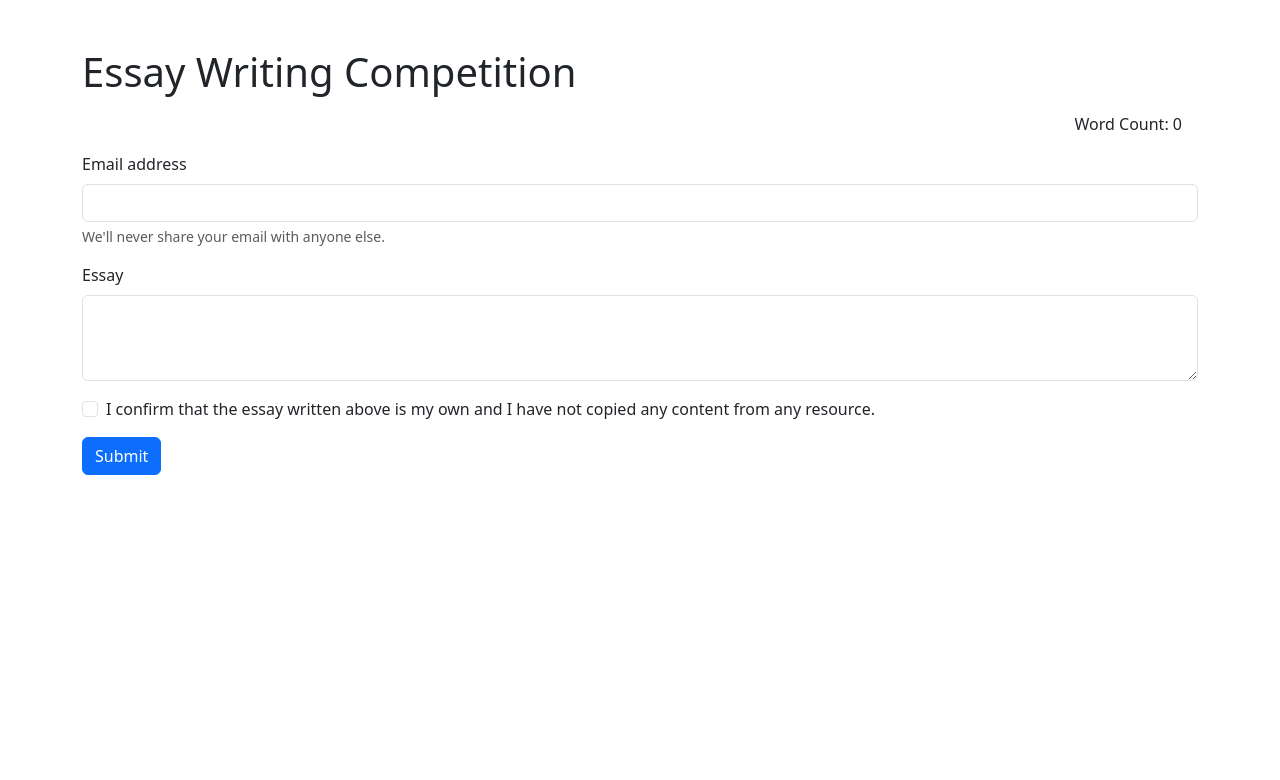
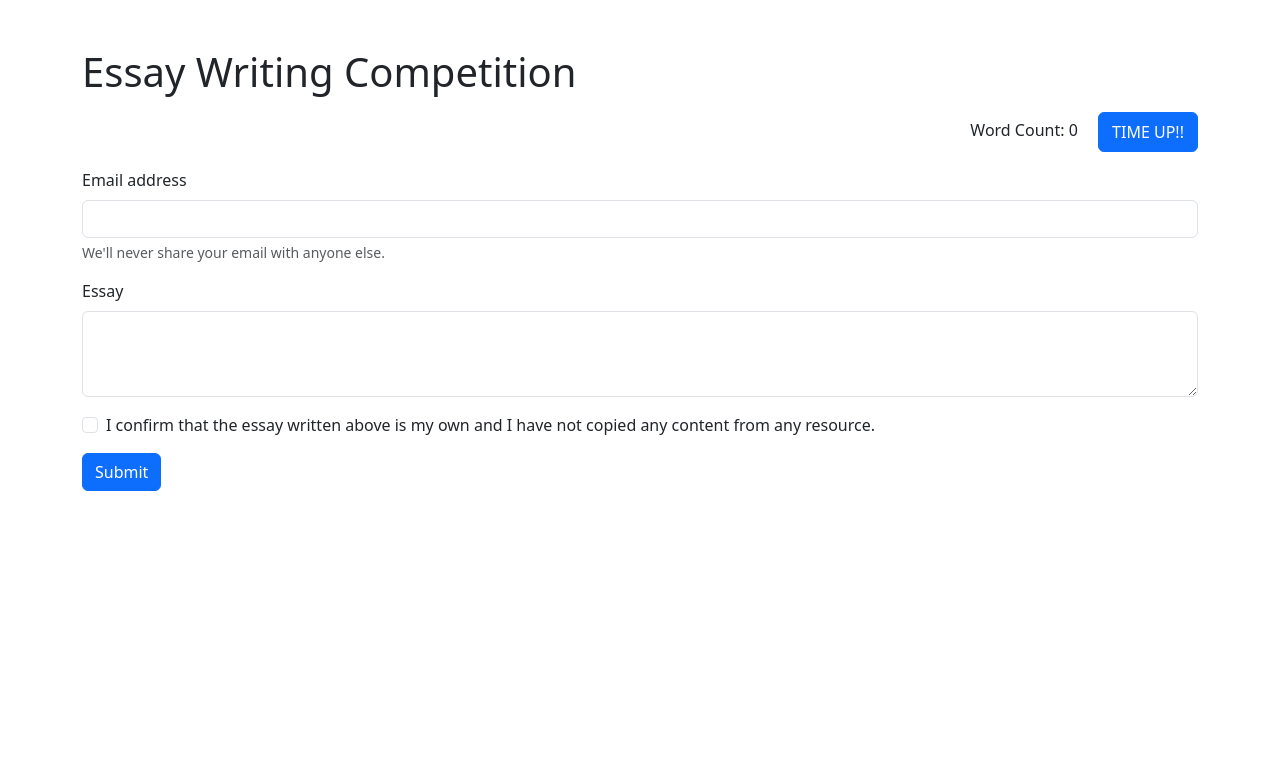
Before and after one commit to Anuj-Khadka/essay-competition, a Flask app: page / in a window 1280 px wide. Shown: the top 780 px of the page. Run offline with Flask 3, Linux system fonts and the light colour scheme.

Commit message:
update app

```diff
--- a/static/js/script.js
+++ b/static/js/script.js
@@ -28,7 +28,7 @@ window.addEventListener("blur", (event) => {
 
 let myfunc = setInterval(function () {
   let now = new Date().getTime();
-  let countDownDate = new Date(`Sun Feb 12 2023 15:45:05`).getTime();
+  let countDownDate = new Date(`Mon Feb 13 2023 20:10:05`).getTime();
   let timeleft = countDownDate - now;
 
   // Calculating the minutes and seconds left
--- a/templates/index.html
+++ b/templates/index.html
@@ -11,7 +11,7 @@
         <span id="wordCount" class="me-3">Word Count: 0</span>
         <button
           type="button"
-          class="btn btn-primary d-none"
+          class="btn btn-primary"
           style="width: 100px; height: 40px"
           id="timer"
         ></button>
```
